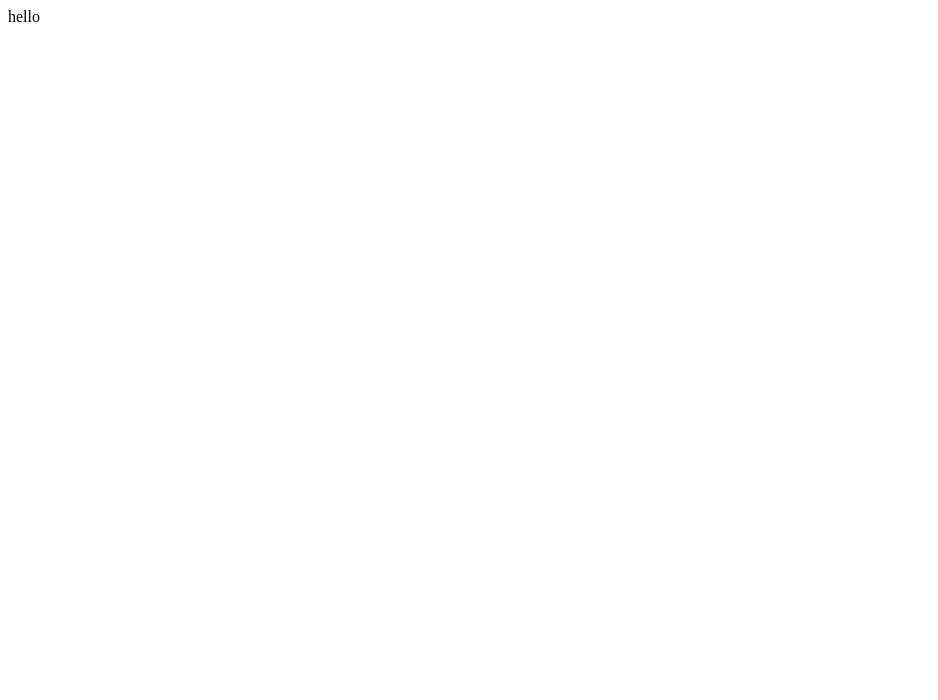
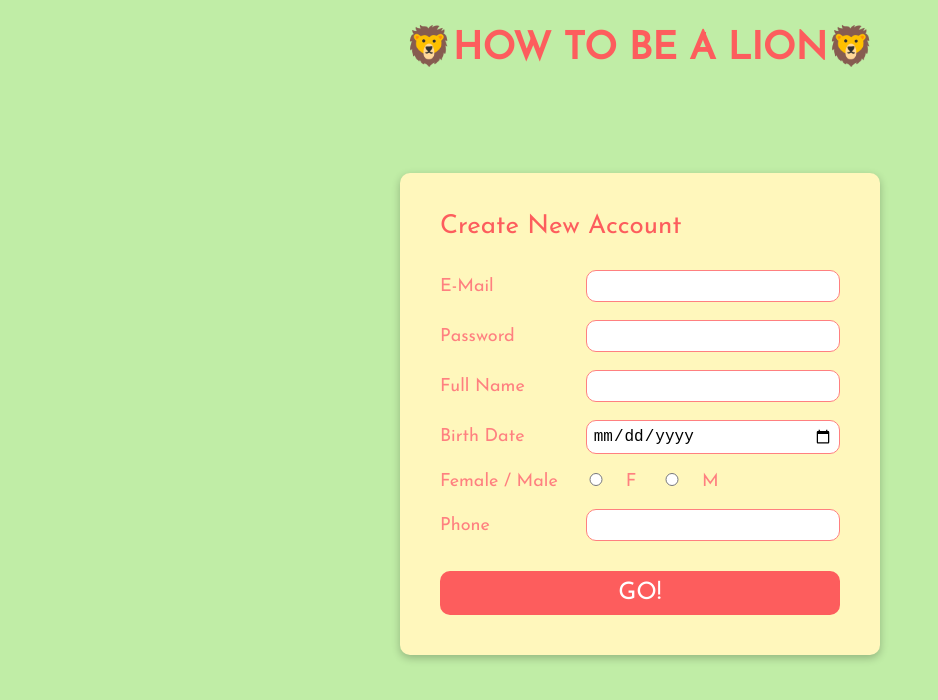
Before and after one commit to Nam-Wijeong/Sign-up-page, a plain HTML site: page index.html in a window 1280 px wide. Shown: the whole page, without its empty margins (0-938 px from the left). Drawn offline with Linux system fonts and the light colour scheme.

Commit message:
second commit

```diff
--- a/index.html
+++ b/index.html
@@ -4,9 +4,51 @@
     <meta charset="UTF-8" />
     <meta http-equiv="X-UA-Compatible" content="IE=edge" />
     <meta name="viewport" content="width=device-width, initial-scale=1.0" />
-    <title>Document</title>
+    <title>Sign-up Page</title>
+    <link rel="stylesheet" href="style.css" />
+    <link rel="preconnect" href="https://fonts.googleapis.com" />
+    <link rel="preconnect" href="https://fonts.gstatic.com" crossorigin />
+    <link
+      href="https://fonts.googleapis.com/css2?family=Josefin+Sans&display=swap"
+      rel="stylesheet"
+    />
   </head>
   <body>
-    hello
+    <header class="header">
+      <h1 class="logo">🦁HOW TO BE A LION🦁</h1>
+    </header>
+    <form action="" method="get" class="wrapper">
+      <h2 class="sign-up">Create New Account</h2>
+      <ul class="sign-up-info">
+        <li>
+          <label for="email">E-Mail</label>
+          <input id="email" type="email" />
+        </li>
+        <li>
+          <label for="password">Password</label>
+          <input id="password" type="password" />
+        </li>
+        <li>
+          <label for="name">Full Name</label>
+          <input id="name" type="text" />
+        </li>
+        <li>
+          <label for="birthdate">Birth Date</label>
+          <input id="birthdate" type="date" />
+        </li>
+        <li>
+          <label for="gender">Female / Male</label>
+          <input id="gender" type="radio" />F
+          <input id="gender" type="radio" />M
+        </li>
+        <li>
+          <label for="phone">Phone</label>
+          <input id="phone" type="tel" />
+        </li>
+      </ul>
+      <button class="sign-up-btn">
+        <a href="https://www.codelion.net/" target="_blank"> GO! </a>
+      </button>
+    </form>
   </body>
 </html>
--- a/style.css
+++ b/style.css
@@ -0,0 +1,100 @@
+body,
+h1,
+h2,
+ul {
+  margin: 0;
+  padding: 0;
+  box-sizing: content-box;
+}
+
+h1,
+h2 {
+  font-size: inherit;
+  font-weight: inherit;
+}
+
+ul {
+  list-style: none;
+}
+
+body {
+  background-color: #c0eda6;
+  font-family: 'Josefin Sans', sans-serif;
+}
+
+.header {
+  color: #fd5d5d;
+  font-size: 38px;
+  font-weight: 600;
+  text-align: center;
+  padding: 24px;
+}
+
+.wrapper {
+  background-color: #fff7bc;
+  width: 400px;
+  margin: 80px auto;
+  padding: 40px;
+  border-radius: 10px;
+  box-shadow: rgba(0, 0, 0, 0.24) 0px 3px 8px;
+  color: #ff8080;
+}
+
+.sign-up {
+  font-size: 26px;
+  font-weight: 500;
+  color: #fd5d5d;
+}
+
+.sign-up-info {
+  margin: 30px 0;
+  font-size: 18px;
+}
+
+.sign-up-info li {
+  margin: 18px 0;
+}
+
+.sign-up-info label {
+  display: inline-block;
+  width: 120px;
+}
+
+.sign-up-info input {
+  display: inline-block;
+  width: 60%;
+  outline: none;
+  border: 1px solid #ff8080;
+  font-size: 16px;
+  border-radius: 10px;
+  padding: 6px;
+  margin-left: 20px;
+}
+#gender {
+  display: inline;
+  margin: 0;
+  width: 60px;
+}
+
+.sign-up-btn {
+  font-size: 18px;
+  width: 100%;
+  padding: 10px 0;
+  border: none;
+  outline: none;
+  border-radius: 10px;
+  background-color: #fd5d5d;
+  color: white;
+  font-family: 'Josefin Sans', sans-serif;
+  font-size: 24px;
+}
+
+.sign-up-btn a {
+  text-decoration: none;
+  color: white;
+}
+
+.sign-up-btn:hover {
+  transition: all 200ms ease-in;
+  transform: scale(1.1);
+}
```
